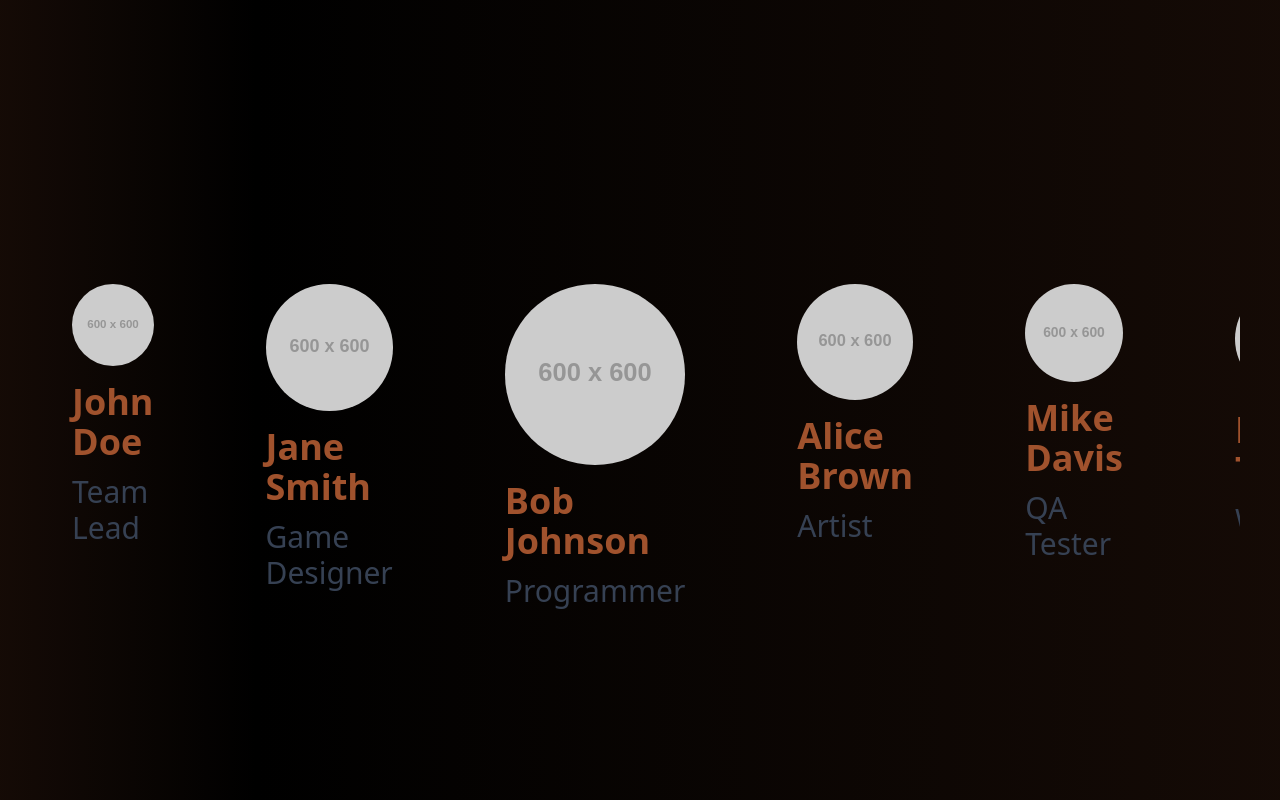
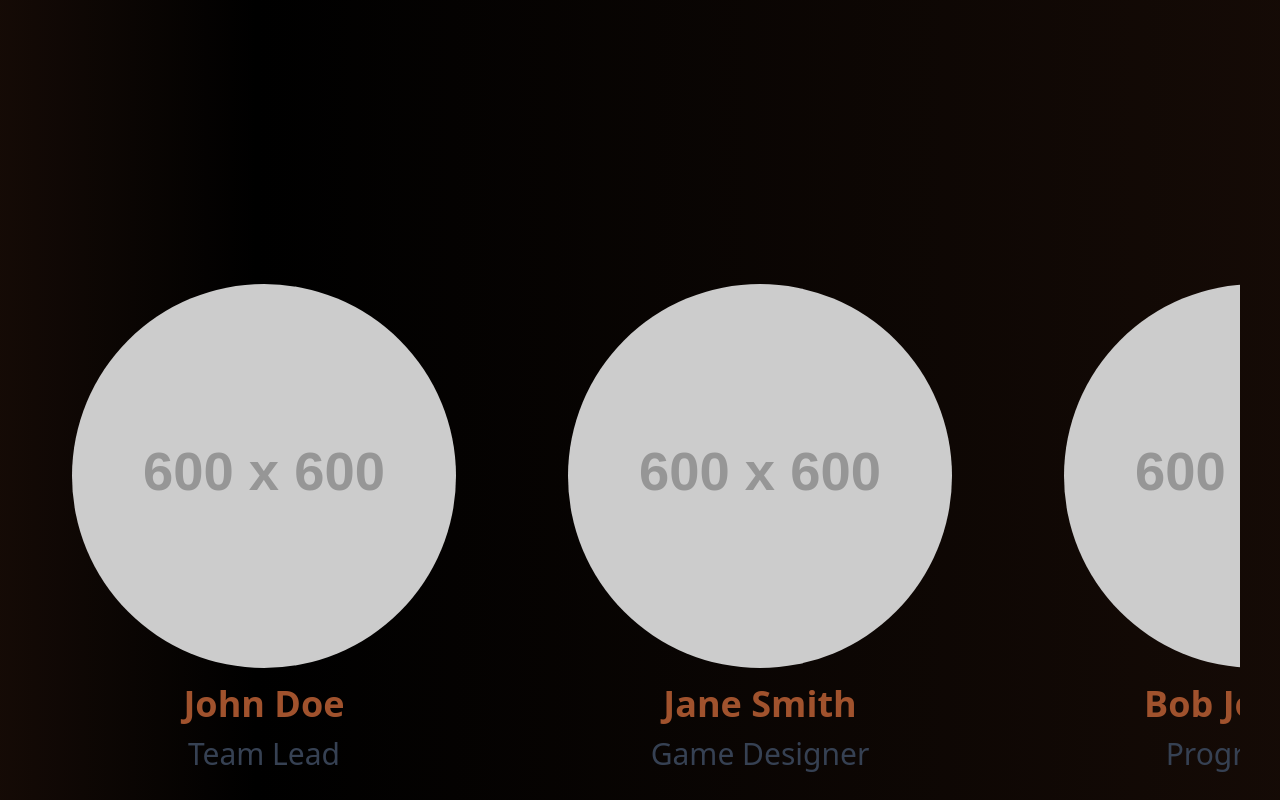
Before and after one commit to Lgarau/TalesInteractive, a React (Vite) app: page /team in a window 1280 px wide. Shown: the part 580-1380 px from the top of the page. Built offline with nearby package versions, Linux system fonts and the light colour scheme.

Commit message:
fixing carousel

```diff
--- a/src/components/common/CarouselComponent.jsx
+++ b/src/components/common/CarouselComponent.jsx
@@ -4,10 +4,12 @@ import CarouselContentComponent from "../unique/CarouselContentComponent";
 export default function CarouselComponent({ }) {
 
     return (
-        <div className="flex overflow-x-scroll">
-            {carouselPost.map((post) => {
-                return <CarouselContentComponent key={post.id} title={post.title} content={post.content} image={post.img} />
-            })}
+        <div className="overflow-x-scroll" >
+            <div className="flex w-640">
+                {carouselPost.map((post) => {
+                    return <CarouselContentComponent key={post.id} title={post.title} content={post.content} image={post.img} />
+                })}
+            </div>
         </div>
     );
 }
--- a/src/components/pages/HomePage.jsx
+++ b/src/components/pages/HomePage.jsx
@@ -4,7 +4,7 @@ import HomeContentComponent from "../common/HomeContentComponent";
 
 export default function HomePage() {
   return (
-    <div className="min-h-screen text-white pb-30">
+    <div className="min-h-screen no-scrollbar text-white pb-30">
 
       <HeroComponent />
 
--- a/src/components/pages/TeamPage.jsx
+++ b/src/components/pages/TeamPage.jsx
@@ -2,8 +2,7 @@
 import TeamComponent from "../unique/TeamComponent";
 export default function TeamPage() {
   return (
-    <div className=" px-10
-    ">
+    <div className="px-10">
 
       {/* About Us Section */}
       <div className="max-w-4xl mx-auto text-center pt-30 pb-45">
--- a/src/components/unique/TeamComponent.jsx
+++ b/src/components/unique/TeamComponent.jsx
@@ -4,11 +4,14 @@ import TeamListComponent from "../common/TeamListComponent";
 export default function TeamComponent({ }) {
 
     return (
-        <div className="flex gap-12 my-30 h-150 overflow-x-scroll flex-nowrap">
-            {teamMembers.map((member) => {
-                return <TeamListComponent key={member.id} name={member.name} surname={member.surname} role={member.role} image={member.img} />
+        <div className="overflow-x-scroll p-0 m-0" >
+            <div className="flex gap-12 w-1600 my-30 h-150 flex-nowrap text-center">
 
-            })}
+                {teamMembers.map((member) => {
+                    return <TeamListComponent key={member.id} name={member.name} surname={member.surname} role={member.role} image={member.img} />
+
+                })}
+            </div>
         </div>
     );
 }
--- a/src/data/team-members.jsx
+++ b/src/data/team-members.jsx
@@ -89,7 +89,7 @@ const TeamMembers = [
         surname: "Harris",
         role: "Producer",
         img: "https://placehold.co/600x600"
-    }
+    },
 ];
 
 export default TeamMembers
```
